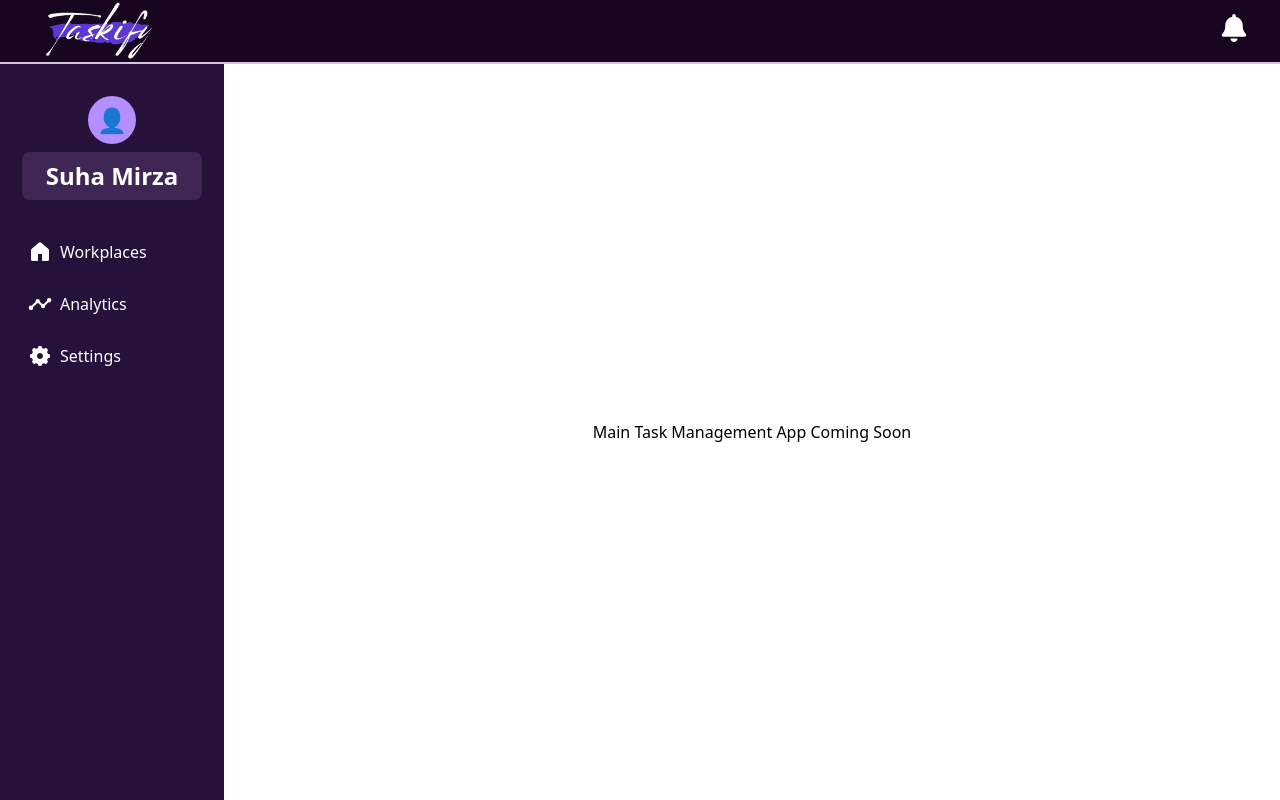
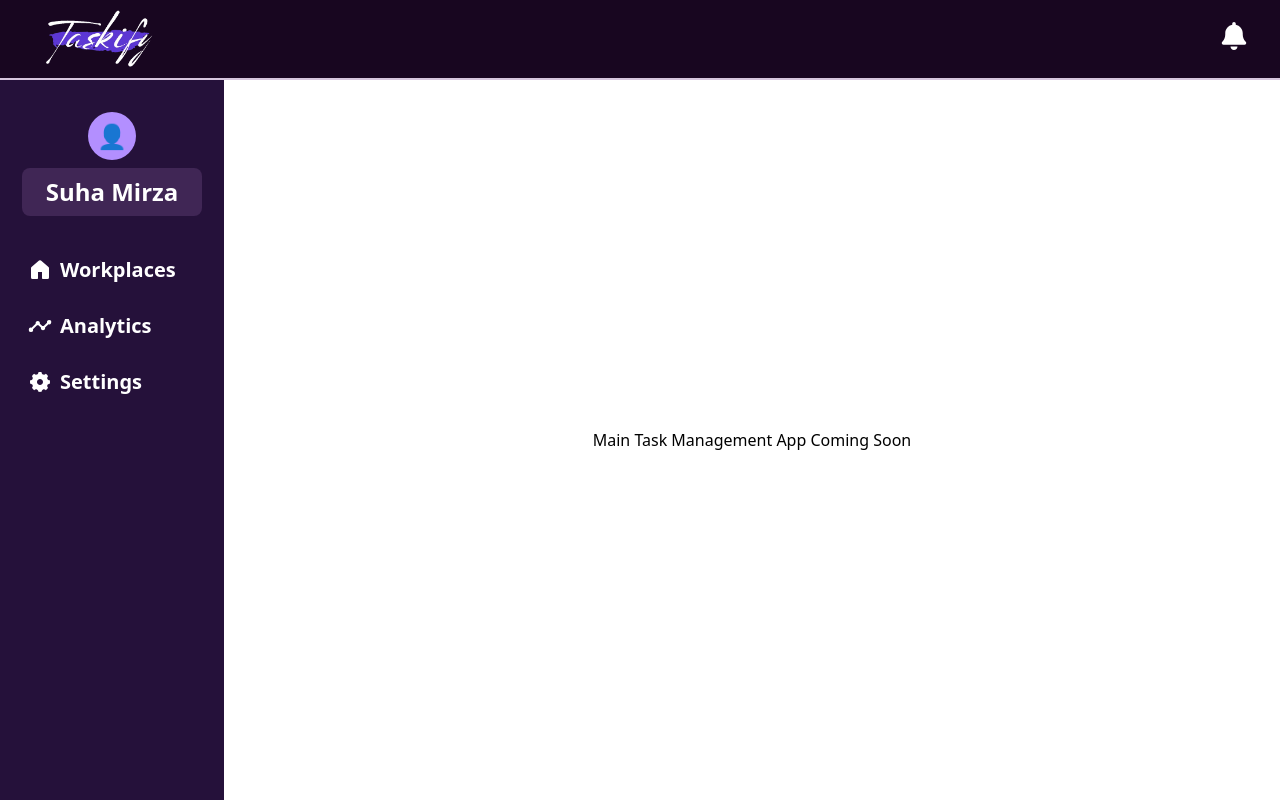
Before and after one commit to suhamirza/gradproject, a React (Vite) app: page /app in a window 1280 px wide. Built offline with nearby package versions, Linux system fonts and the light colour scheme; the HTML template or start-up script is replaced by a standard one.

Commit message:
fixed up applayout

```diff
--- a/src/layouts/AppLayout.tsx
+++ b/src/layouts/AppLayout.tsx
@@ -9,7 +9,7 @@ import logo from '../assets/logo/whiteLogo.png'; // adjust path if needed
 const AppLayout = () => (
   <div className="flex flex-col h-screen">
     {/* Navbar */}
-    <nav className="flex items-center justify-between bg-[#180620] h-16 px-8 border-b-2 border-[#d6c6dd]">
+    <nav className="flex items-center justify-between bg-[#180620] h-20 px-8 border-b-2 border-[#d6c6dd]">
       <div className="flex items-center">
         {/* Logo */}
         <img src={logo} alt="Taskify Logo" className="h-16" />
@@ -33,13 +33,13 @@ const AppLayout = () => (
         </div>
         {/* Navigation links */}
         <nav className="flex flex-col gap-3">
-          <a href="#" className="flex items-center px-3 py-2 rounded-lg hover:bg-[#3b2355] transition">
+          <a href="#" className="flex items-center px-3 py-2 rounded-lg hover:bg-[#3b2355] transition text-xl font-bold">
             <GoHomeFill className="w-6 h-6 mr-2" /> Workplaces
           </a>
-          <a href="#" className="flex items-center px-3 py-2 rounded-lg hover:bg-[#3b2355] transition">
+          <a href="#" className="flex items-center px-3 py-2 rounded-lg hover:bg-[#3b2355] transition text-xl font-bold">
             <IoAnalyticsSharp className="w-6 h-6 mr-2" /> Analytics
           </a>
-          <a href="#" className="flex items-center px-3 py-2 rounded-lg hover:bg-[#3b2355] transition">
+          <a href="#" className="flex items-center px-3 py-2 rounded-lg hover:bg-[#3b2355] transition text-xl font-bold">
             <RiSettings5Fill className="w-6 h-6 mr-2" /> Settings
           </a>
         </nav>
--- a/src/layouts/AuthLayout.tsx
+++ b/src/layouts/AuthLayout.tsx
@@ -20,7 +20,7 @@ const AuthLayout = () => (
       <img
         src={logo}
         alt="Taskify Logo"
-        className="w-28 xs:w-32 sm:w-36 md:w-40 mb-4 sm:mb-6 transition-all duration-300"
+        className="w-28 xs:w-32 sm:w-36 md:w-46 mb-4 sm:mb-6 transition-all duration-300"
       />
       <div className="bg-white/10 border-2 border-white/60 rounded-2xl p-4 xs:p-6 sm:p-8 md:px-20 md:py-8 w-full max-w-xs xs:max-w-sm sm:max-w-md md:max-w-lg shadow-lg backdrop-blur-xs transition-all duration-300">
         <Outlet />
```
Also changed, not shown: 1 other file (tests, documents, lock files or other folders).
